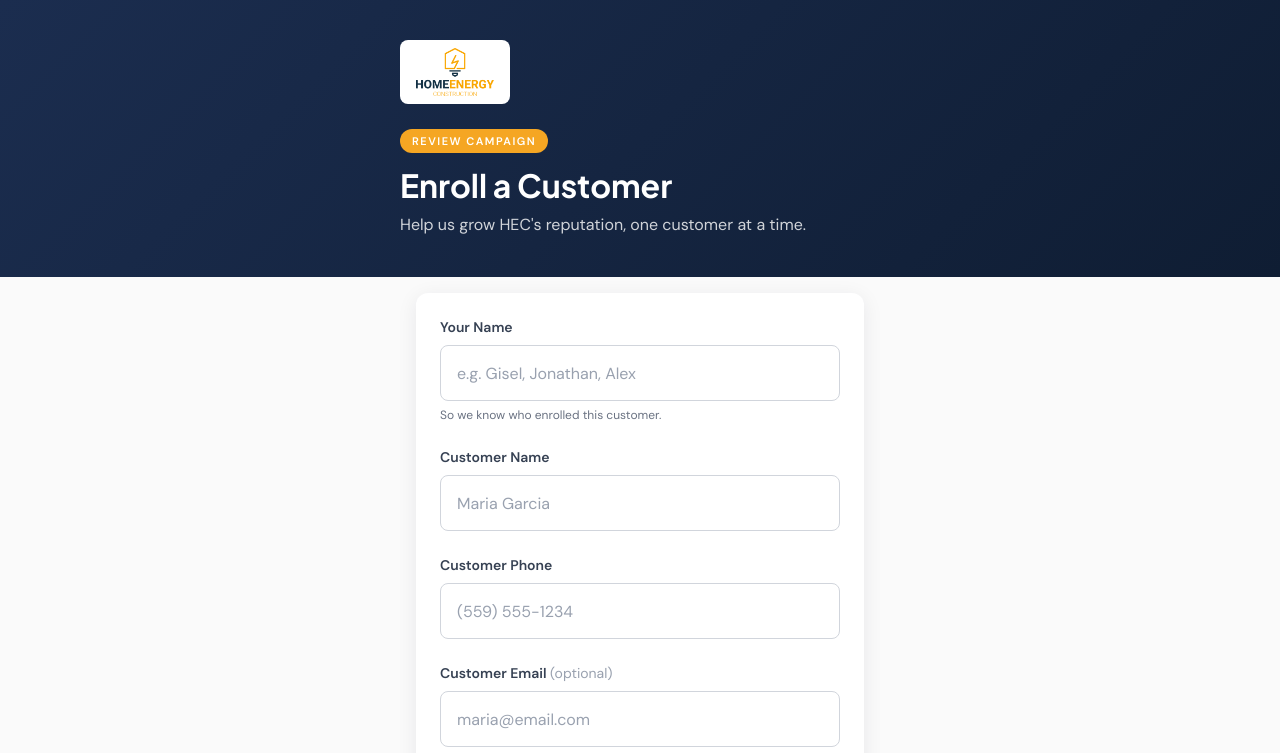
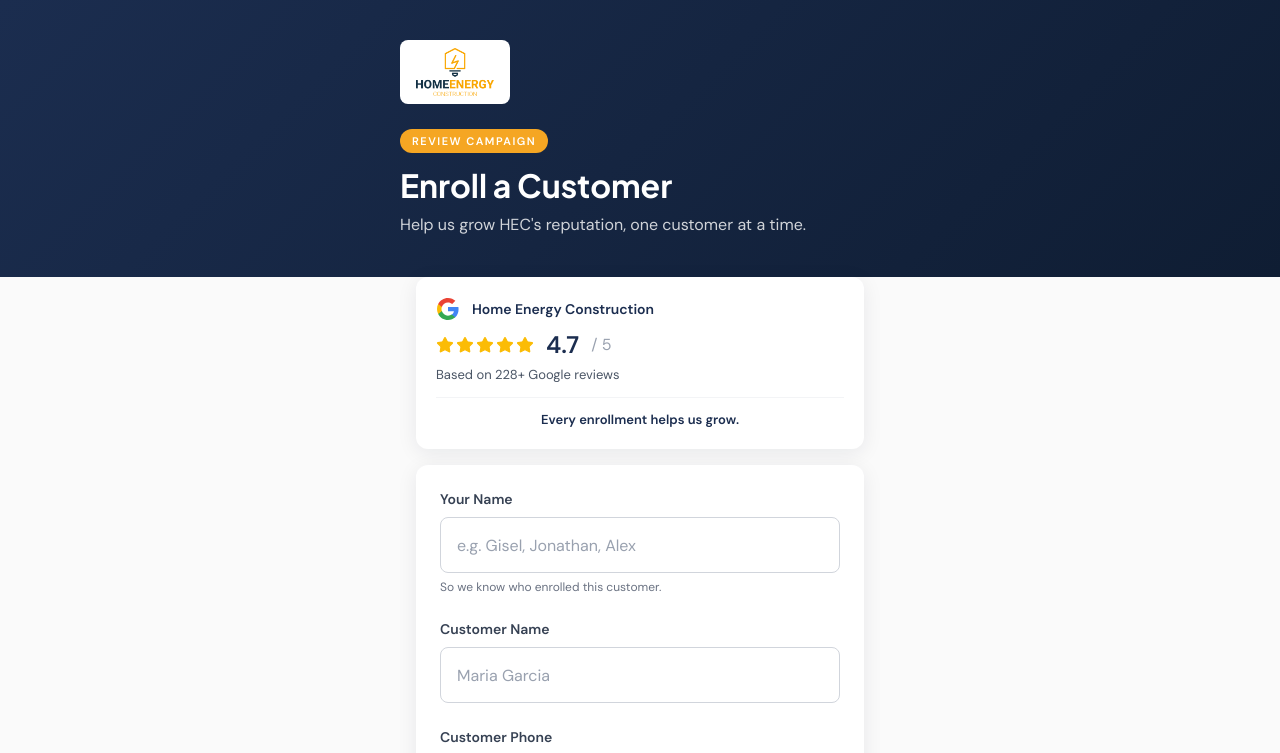
Before and after one commit to keihonsark/hec-website, a Next.js app: page /enroll in a window 1280 px wide. Shown: the top 753 px of the page. Built offline with nearby package versions, Linux system fonts and the light colour scheme.

Commit message:
feat: add Google review badge above form for visual purpose context

```diff
--- a/src/app/enroll/page.tsx
+++ b/src/app/enroll/page.tsx
@@ -14,6 +14,7 @@
   LayoutGrid,
   MoreHorizontal,
   Loader2,
+  Star,
   type LucideIcon,
 } from "lucide-react";
 import {
@@ -297,7 +298,9 @@
         </div>
       </header>
 
-      <main className="max-w-[480px] mx-auto px-4 mt-4">
+      <main className="max-w-[480px] mx-auto px-4">
+        <GoogleReviewCard />
+
         {submitted ? (
           <SuccessCard
             customerName={submitted.customerName}
@@ -570,6 +573,73 @@
   );
 }
 
+function GoogleReviewCard() {
+  return (
+    <div className="bg-white rounded-xl shadow-[0_4px_20px_rgba(15,29,51,0.08)] p-5 mt-0 mb-4">
+      <div className="flex items-center gap-3">
+        <svg
+          xmlns="http://www.w3.org/2000/svg"
+          viewBox="0 0 24 24"
+          width="24"
+          height="24"
+          role="img"
+          aria-label="Google"
+        >
+          <path
+            d="M22.56 12.25c0-.78-.07-1.53-.2-2.25H12v4.26h5.92c-.26 1.37-1.04 2.53-2.21 3.31v2.77h3.57c2.08-1.92 3.28-4.74 3.28-8.09z"
+            fill="#4285F4"
+          />
+          <path
+            d="M12 23c2.97 0 5.46-.98 7.28-2.66l-3.57-2.77c-.98.66-2.23 1.06-3.71 1.06-2.86 0-5.29-1.93-6.16-4.53H2.18v2.84C3.99 20.53 7.7 23 12 23z"
+            fill="#34A853"
+          />
+          <path
+            d="M5.84 14.09c-.22-.66-.35-1.36-.35-2.09s.13-1.43.35-2.09V7.07H2.18C1.43 8.55 1 10.22 1 12s.43 3.45 1.18 4.93l2.85-2.22.81-.62z"
+            fill="#FBBC05"
+          />
+          <path
+            d="M12 5.38c1.62 0 3.06.56 4.21 1.64l3.15-3.15C17.45 2.09 14.97 1 12 1 7.7 1 3.99 3.47 2.18 7.07l3.66 2.84c.87-2.6 3.3-4.53 6.16-4.53z"
+            fill="#EA4335"
+          />
+        </svg>
+        <span className="text-sm font-semibold text-navy">
+          Home Energy Construction
+        </span>
+      </div>
+
+      <div
+        className="flex items-center gap-3 mt-3"
+        role="img"
+        aria-label="4.7 out of 5 stars"
+      >
+        <div className="flex items-center gap-0.5" aria-hidden="true">
+          {[0, 1, 2, 3, 4].map((i) => (
+            <Star
+              key={i}
+              size={18}
+              fill="#FBBC05"
+              stroke="#FBBC05"
+              strokeWidth={1.5}
+            />
+          ))}
+        </div>
+        <span className="text-[24px] font-bold text-navy leading-none">
+          4.7
+        </span>
+        <span className="text-base text-gray-400 leading-none">/ 5</span>
+      </div>
+
+      <p className="text-[13px] text-gray-600 mt-2">
+        Based on 228+ Google reviews
+      </p>
+
+      <p className="text-[13px] font-semibold text-navy text-center mt-3 border-t border-gray-100 pt-3">
+        Every enrollment helps us grow.
+      </p>
+    </div>
+  );
+}
+
 function SuccessCard({
   customerName,
   headline,
```
